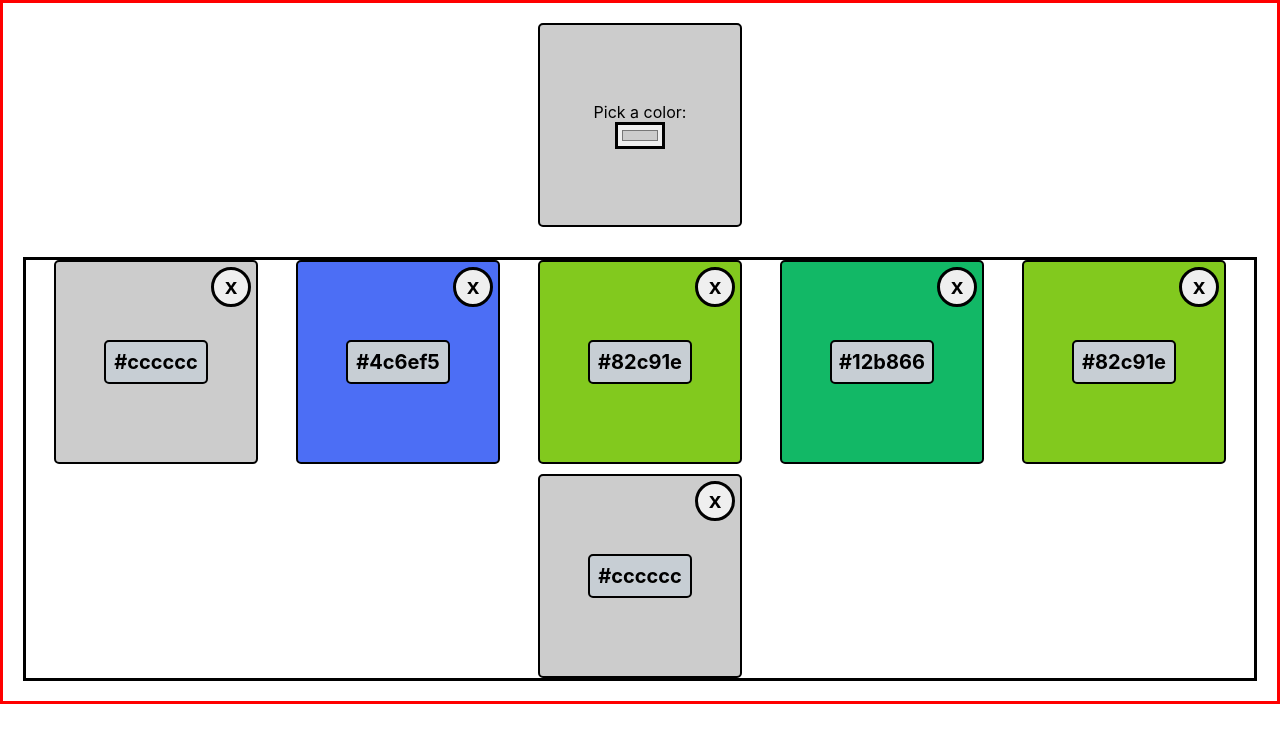
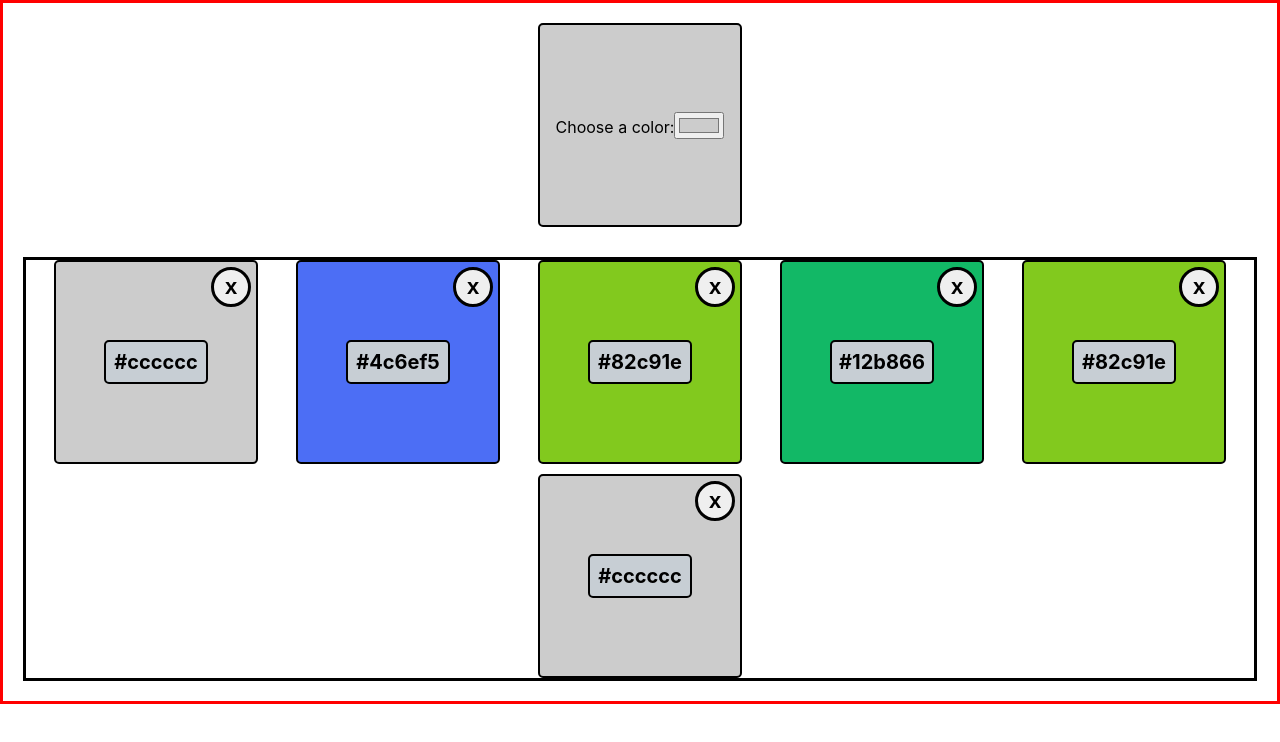
Before and after one commit to Long-HaHoang/color-saver-app, a React (Create React App) app: page / in a window 1280 px wide. Shown: the top 742 px of the page. Built offline with nearby package versions, Linux system fonts and the light colour scheme.

Commit message:
TODO: trying input color

```diff
--- a/src/App.js
+++ b/src/App.js
@@ -54,10 +54,16 @@ function App() {
   return (
     <StyledApp>
       <StyledHeader bgcolor={colorPick}>
-        <ColorPickerForm
-          color={colorPick}
-          onHandleSubmit={handleColorSubmit(colorPick, setColorPick)}
-        ></ColorPickerForm>
+        <form>
+          <label htmlFor="colorPicker">Choose a color:</label>
+          <input
+            type="color"
+            name="colorPicker"
+            id="colorPicker"
+            value={colorPick}
+            onChange={(event) => setColorPick(event.target.value)}
+          />
+        </form>
       </StyledHeader>
 
       <StyledCardContainer>
--- a/src/component/ColorPickerForm/index.js
+++ b/src/component/ColorPickerForm/index.js
@@ -4,7 +4,7 @@ import StyledForm from "./ColorForm";
 export default function ColorPickerForm(color, onHandleSubmit) {
   function submitHandler(e) {
     e.preventDefault();
-    const formData = new FormData();
+    const formData = new FormData(e.target.value);
     const data = Object.fromEntries(formData);
     console.log("Submit data", data);
   }
```
